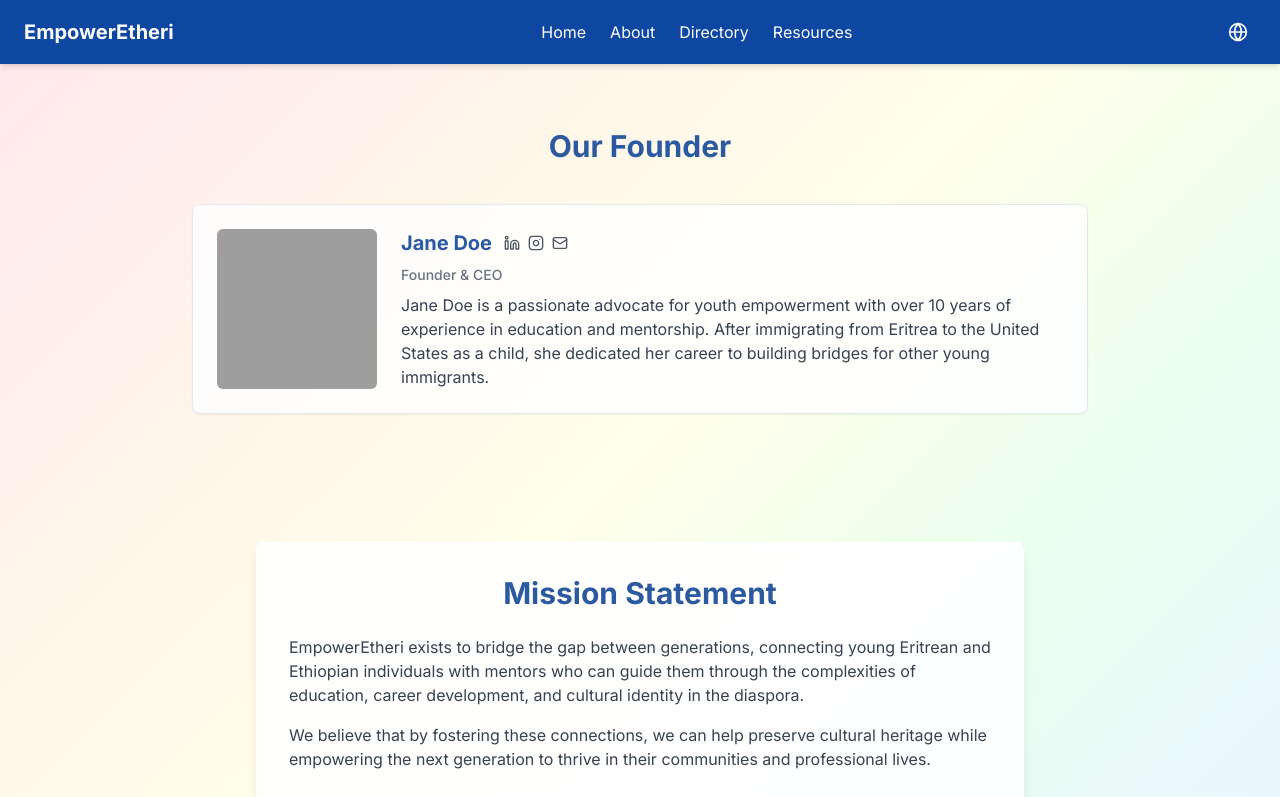
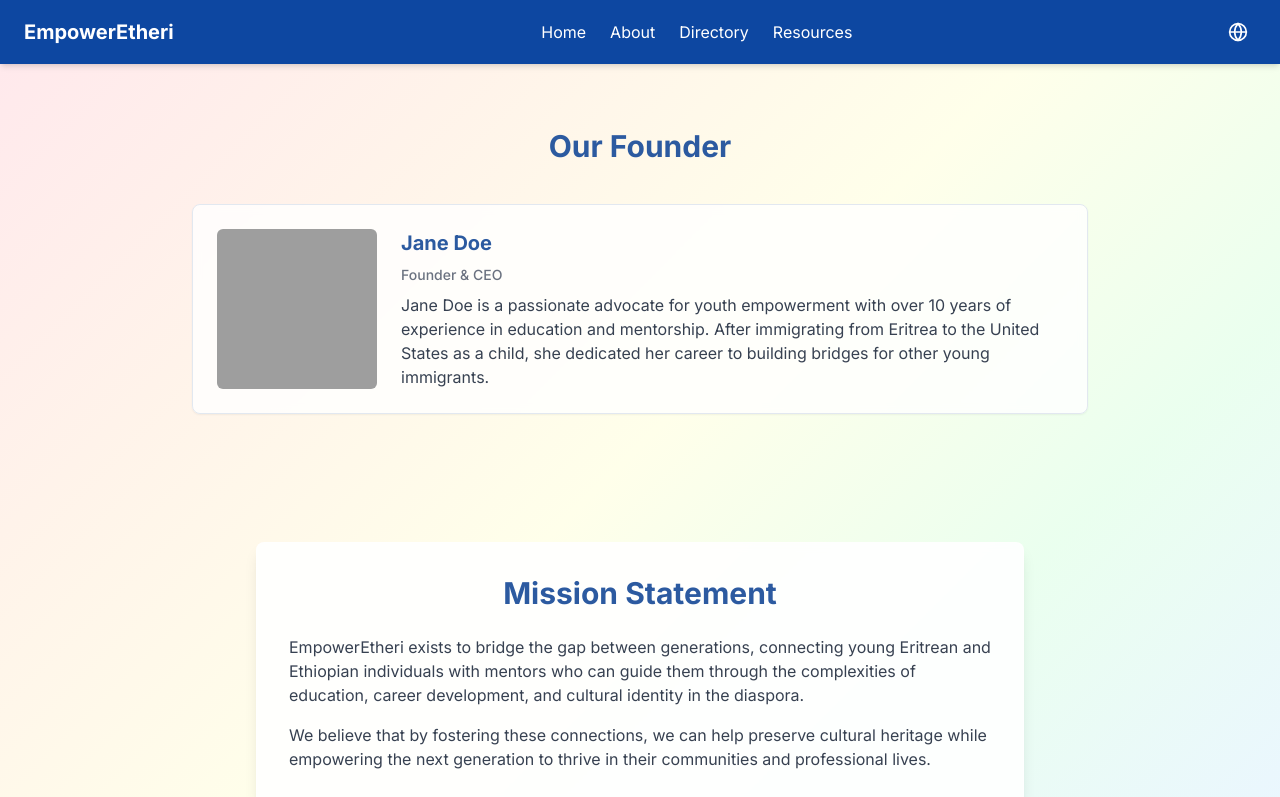
Before and after one commit to mikeiioo/EmpowerEthEriWebsite, a React (Vite) app: page /about in a window 1280 px wide. Shown: the top 797 px of the page. Built offline with nearby package versions, Linux system fonts and the light colour scheme; grey boxes are pictures that could not be loaded.

Commit message:
Remove icons from contacts page
Conditionally render social media icons in the directory based on the active tab.

```diff
--- a/src/components/ProfileCard.tsx
+++ b/src/components/ProfileCard.tsx
@@ -7,9 +7,10 @@ type ProfileCardProps = {
   role: string;
   bio: string;
   imageUrl: string;
+  showSocialIcons?: boolean;
 };
 
-const ProfileCard = ({ name, role, bio, imageUrl }: ProfileCardProps) => {
+const ProfileCard = ({ name, role, bio, imageUrl, showSocialIcons = false }: ProfileCardProps) => {
   return (
     <div className="profile-card">
       <div className="flex-shrink-0">
@@ -18,6 +19,7 @@ const ProfileCard = ({ name, role, bio, imageUrl }: ProfileCardProps) => {
       <div className="flex-1">
         <div className="flex items-center gap-3 mb-2">
           <h3 className="text-xl font-bold event-blue">{name}</h3>
+          {showSocialIcons && (
             <div className="flex gap-2">
               <a
                 href="#"
@@ -41,6 +43,7 @@ const ProfileCard = ({ name, role, bio, imageUrl }: ProfileCardProps) => {
                 <Mail size={16} />
               </a>
             </div>
+          )}
         </div>
         <p className="text-sm font-medium text-gray-500 mb-2">{role}</p>
         <p className="text-gray-700">{bio}</p>
--- a/src/pages/Directory.tsx
+++ b/src/pages/Directory.tsx
@@ -280,6 +280,7 @@ const Directory = () => {
                       role={mentor.role}
                       bio={mentor.bio}
                       imageUrl={mentor.imageUrl}
+                      showSocialIcons={true}
                     />
                   ))}
                 </div>
@@ -299,6 +300,7 @@ const Directory = () => {
                       role={contact.role}
                       bio={contact.bio}
                       imageUrl={contact.imageUrl}
+                      showSocialIcons={false}
                     />
                   ))}
                 </div>
```
Lines whose indentation alone changed are shown as unchanged.
